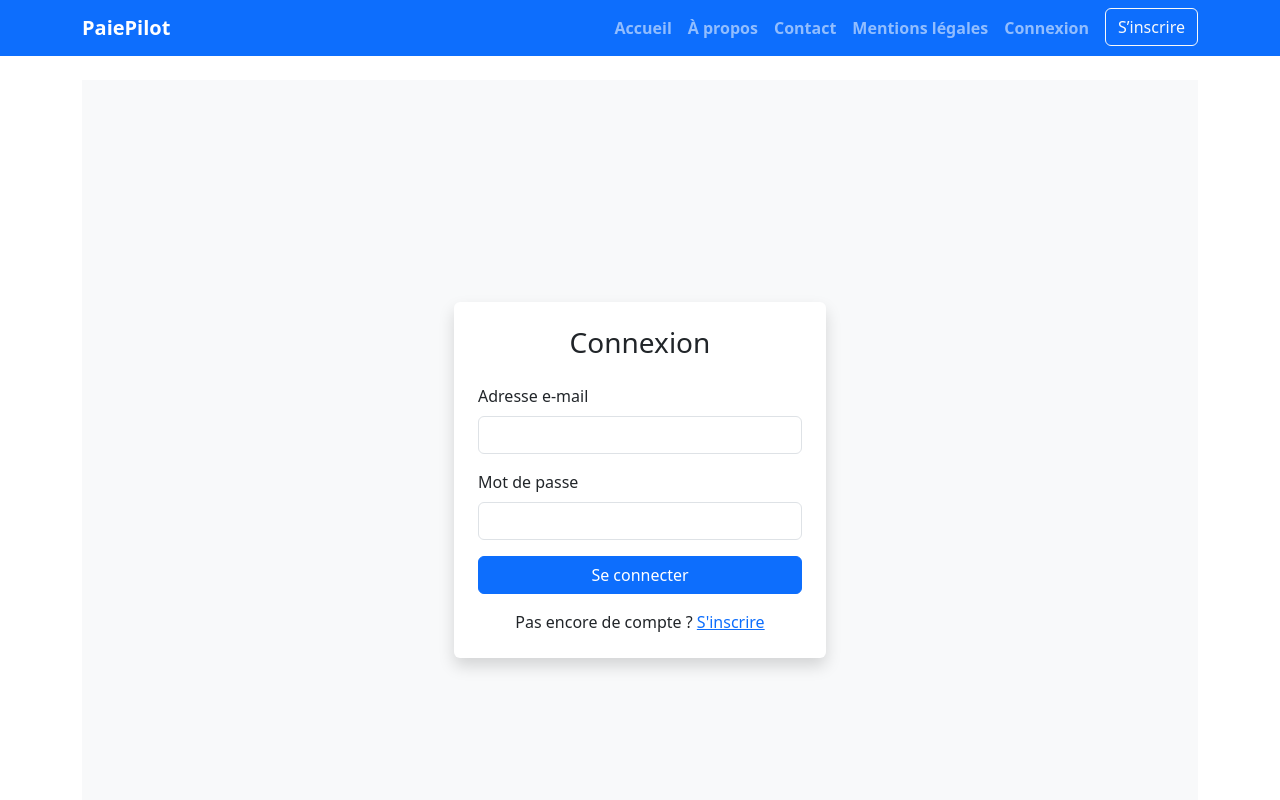
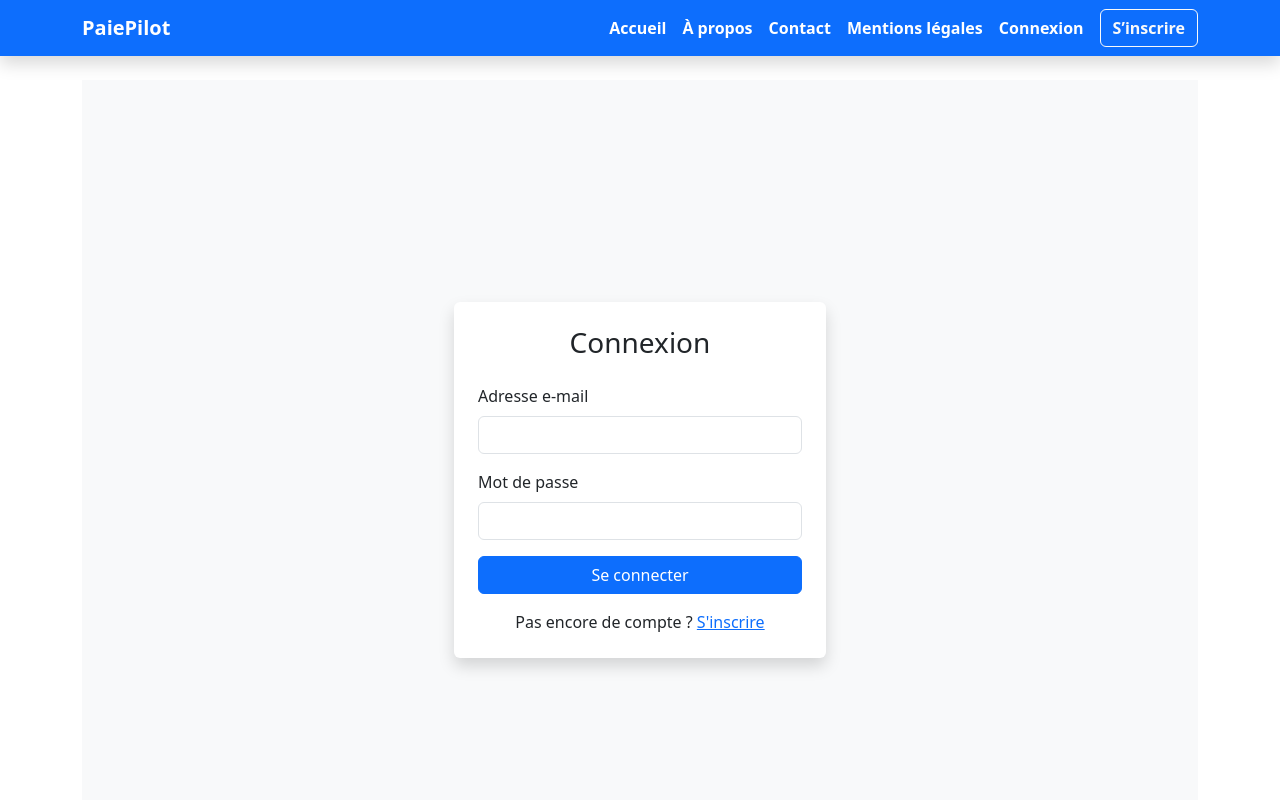
Before and after one commit to Anicet-AGBOSSOU/PaiePilot, a React (Vite) app: page /connexion in a window 1280 px wide. Shown: the top 800 px of the page. Built offline with nearby package versions, Linux system fonts and the light colour scheme.

Commit message:
[UPDATE]

```diff
--- a/src/Components/Connexion.jsx
+++ b/src/Components/Connexion.jsx
@@ -14,10 +14,14 @@ function Connexion() {
         companyEmail: email, // ✅ correspondance avec le backend
         password: motDePasse,
       });
-      alert('Connexion réussie !');
+      // alert('Connexion réussie !');
 
-      // Stocker le token si nécessaire
-      localStorage.setItem('token', response.data.token);
+
+      const { token, nom } = response.data;
+
+      // Stockage du token et du nom dans localStorage
+      localStorage.setItem("token", token);
+      localStorage.setItem("nom", nom);  // Ajoute cette ligne
 
       // Redirection
       navigate('/dashboard');
--- a/src/Components/Dashboard.jsx
+++ b/src/Components/Dashboard.jsx
@@ -39,6 +39,7 @@ function Dashboard() {
             Utilisez le menu de gauche pour naviguer entre les différentes fonctionnalités.
             Gérez facilement vos employés, salaires, déclarations fiscales et sociales, et bien plus encore.
           </p>
+         <br /> <p>Vous êtes connecté !</p>
         </div>
       </div>
       </div>
--- a/src/Components/partials/NavBar.jsx
+++ b/src/Components/partials/NavBar.jsx
@@ -1,106 +1,21 @@
-// import React from "react";
-// import { NavLink } from "react-router-dom";
-// import 'bootstrap/dist/css/bootstrap.min.css'
-
-
-
-// function NavBar() {
-//   const getNavLinkClass = ({ isActive }) =>
-//     `nav-link fw-bold ${isActive ? 'text-warning' : 'text-white'}`;
-
-//   return (
-//     <nav className="navbar navbar-expand-lg navbar-dark bg-primary w-100">
-//       <div className="container-fluid">
-//         <NavLink className="navbar-brand text-warning fw-bold" to="/">
-//           PaiePilot
-//         </NavLink>
-//         <button
-//           className="navbar-toggler"
-//           type="button"
-//           data-bs-toggle="collapse"
-//           data-bs-target="#navbarNav"
-//           aria-controls="navbarNav"
-//           aria-expanded="false"
-//           aria-label="Toggle navigation"
-//         >
-//           <span className="navbar-toggler-icon"></span>
-//         </button>
-//         <div className="collapse navbar-collapse justify-content-around" id="navbarNav">
-//           <ul className="navbar-nav w-100 d-flex justify-content-around">
-//             {/* <li className="nav-item">
-//               <NavLink to="/gestion-employes" className={getNavLinkClass}>
-//                 Gestion des Employés
-//               </NavLink>
-//             </li>
-//             <li className="nav-item">
-//               <NavLink to="/declaration-fiscale" className={getNavLinkClass}>
-//                 Déclarations Fiscales et sociales
-//               </NavLink>
-//             </li> */}
-//             {/* <li className="nav-item">
-//               <NavLink to="/declaration-sociale" className={getNavLinkClass}>
-//                 Déclaration Sociale
-//               </NavLink>
-//             </li> */}
-//             {/* <li className="nav-item">
-//               <NavLink to="/calcul-salaire" className={getNavLinkClass}>
-//                  Salaire et Bulletin de Paie
-//               </NavLink>
-//             </li> */}
-//             <li className="nav-item">
-//               <NavLink to="/bulletin-paie" className={getNavLinkClass}>
-//                 Bulletin de Paie
-//               </NavLink>
-//             </li>
-//             <li className="nav-item">
-//               <NavLink to="/inscription" className={getNavLinkClass}>
-//                 Inscription
-//               </NavLink>
-//             </li>
-//             <li className="nav-item">
-//               <NavLink to="/connexion" className={getNavLinkClass}>
-//                 Connexion
-//               </NavLink>
-//             </li>
-
-//             {/* <li className="nav-item">
-//               <NavLink to="/dashboard" className={getNavLinkClass}>
-//                 Tableau de Bord
-//               </NavLink>
-//             </li> */}
-
-//             <li className="nav-item">
-//               <NavLink to="/about" className={getNavLinkClass}>
-//                 À-Propos
-//               </NavLink>
-//             </li>
-//           </ul>
-//         </div>
-//       </div>
-//     </nav>
-//   );
-// }
-
-//   export default NavBar;
-
-
-
 import React from "react";
 import { Link, useNavigate } from "react-router-dom";
 
 function NavBar() {
   const token = localStorage.getItem("token");
+  const user = JSON.parse(localStorage.getItem("user")); // Assure-toi que tu stockes l'utilisateur lors de la connexion
   const navigate = useNavigate();
 
   const handleLogout = () => {
     localStorage.removeItem("token");
+    localStorage.removeItem("user");
     navigate("/connexion");
   };
 
   return (
-    <nav className="navbar navbar-expand-lg navbar-dark bg-primary">
+    <nav className="navbar navbar-expand-lg navbar-dark bg-primary shadow">
       <div className="container">
-        <Link className="navbar-brand fw-bold" to="/">
+        <Link className="navbar-brand text-white fw-bold" to="/">
           PaiePilot
         </Link>
         <button
@@ -115,20 +30,35 @@ function NavBar() {
           <span className="navbar-toggler-icon" />
         </button>
 
-        <div className="collapse navbar-collapse" id="navbarNav">
-          <ul className="navbar-nav ms-auto">
-
-            {/* Accueil (toujours visible) */}
-            <li className="nav-item fw-bold">
-              <Link className="nav-link" to="/">Accueil</Link>
+        <div className="collapse navbar-collapse justify-content-end" id="navbarNav">
+          <ul className="navbar-nav align-items-center">
+            <li className="nav-item">
+              <Link className="nav-link text-white fw-bold" to="/">Accueil</Link>
             </li>
 
-            {/* Si connecté */}
-            {token ? (
+            {!token ? (
+              <>
+                <li className="nav-item">
+                  <Link className="nav-link text-white fw-bold" to="/about">À propos</Link>
+                </li>
+                <li className="nav-item">
+                  <Link className="nav-link text-white fw-bold" to="/contact">Contact</Link>
+                </li>
+                <li className="nav-item">
+                  <Link className="nav-link text-white fw-bold" to="/mentions-legales">Mentions légales</Link>
+                </li>
+                <li className="nav-item">
+                  <Link className="nav-link text-white fw-bold" to="/connexion">Connexion</Link>
+                </li>
+                <li className="nav-item">
+                  <Link className="btn btn-outline-light ms-2 fw-bold" to="/inscription">S’inscrire</Link>
+                </li>
+              </>
+            ) : (
               <>
                 <li className="nav-item dropdown">
                   <span
-                    className="nav-link dropdown-toggle"
+                    className="nav-link dropdown-toggle text-white fw-bold"
                     role="button"
                     data-bs-toggle="dropdown"
                     aria-expanded="false"
@@ -136,54 +66,23 @@ function NavBar() {
                     Gestion
                   </span>
                   <ul className="dropdown-menu">
-                    <li>
-                      <Link className="dropdown-item" to="/dashboard">Tableau de bord</Link>
-                    </li>
-                    <li>
-                      <Link className="dropdown-item" to="/gestion-employes">Employés</Link>
-                    </li>
-                    <li>
-                      <Link className="dropdown-item" to="/calcul-salaire">Salaire</Link>
-                    </li>
-                    <li>
-                      <Link className="dropdown-item" to="/bulletin-paie">Fiche de paie</Link>
-                    </li>
-                    <li>
-                      <Link className="dropdown-item" to="/declaration-fiscale">Déclaration fiscale</Link>
-                    </li>
-                    <li>
-                      <Link className="dropdown-item" to="/declaration-sociale">Déclaration sociale</Link>
-                    </li>
-                    {/* <li>
-                      <Link className="dropdown-item" to="/setting">Paramètres</Link>
-                    </li> */}
+                    <li><Link className="dropdown-item" to="/dashboard">Tableau de bord</Link></li>
+                    <li><Link className="dropdown-item" to="/gestion-employes">Employés</Link></li>
+                    <li><Link className="dropdown-item" to="/calcul-salaire">Salaire</Link></li>
+                    <li><Link className="dropdown-item" to="/bulletin-paie">Fiche de paie</Link></li>
+                    <li><Link className="dropdown-item" to="/declaration-fiscale">Déclaration fiscale</Link></li>
+                    <li><Link className="dropdown-item" to="/declaration-sociale">Déclaration sociale</Link></li>
                   </ul>
                 </li>
                 <li className="nav-item">
-                  <button className="btn btn-outline-light ms-2" onClick={handleLogout}>
+                  <span className="nav-link text-white fw-bold">
+                     {user?.nom || "Welcome"}
+                  </span>
+                </li>
+                <li className="nav-item">
+                  <button className="btn btn-outline-light ms-2 fw-bold" onClick={handleLogout}>
                     Déconnexion
                   </button>
-                </li>
-              </>
-            ) : (
-              <>
-                {/* Si pas connecté */}
-                <li className="nav-item">
-                  <Link className="nav-link fw-bold" to="/about">À propos</Link>
-                </li>
-                <li className="nav-item">
-                  <Link className="nav-link fw-bold" to="/contact">Contact</Link>
-                </li>
-                <li className="nav-item">
-                  <Link className="nav-link fw-bold" to="/mentions-legales">Mentions légales</Link>
-                </li>
-                <li className="nav-item">
-                  <Link className="nav-link fw-bold" to="/connexion">Connexion</Link>
-                </li>
-                <li className="nav-item fw-bold">
-                  <Link className="btn btn-outline-light ms-2" to="/inscription">
-                    S’inscrire
-                  </Link>
                 </li>
               </>
             )}
```
